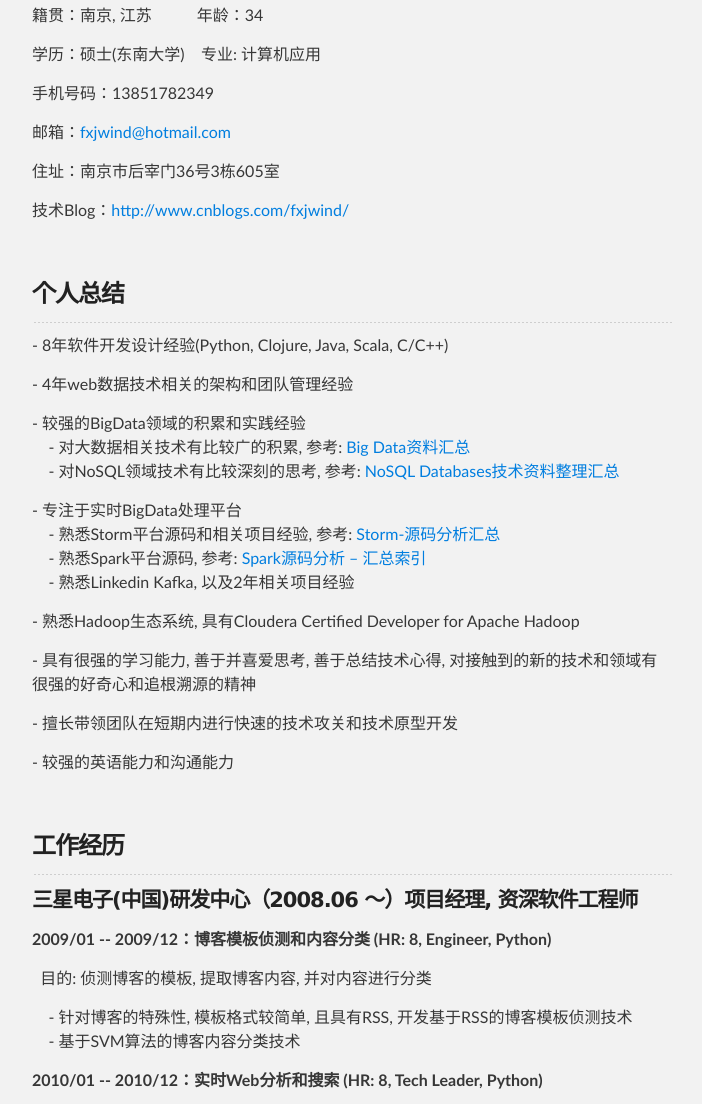
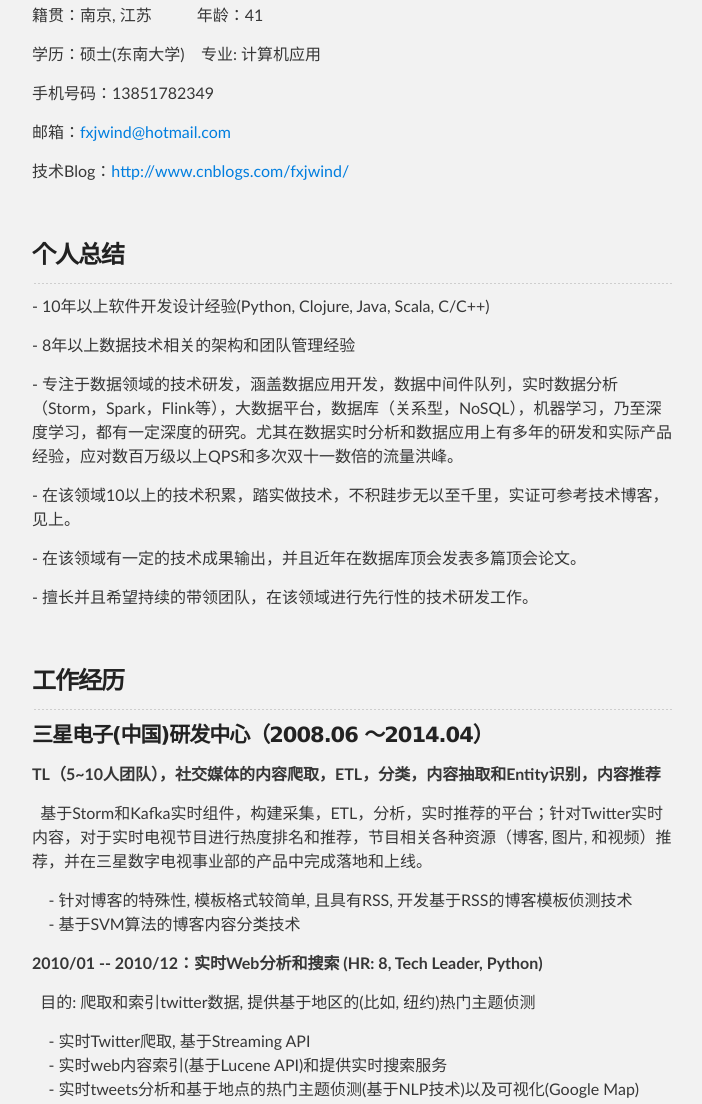
Before and after one commit to fxjwind/resume, a plain HTML site: page index.html in a window 1280 px wide. Shown: the part 297-1401 px from the top of the page, without its empty margins (288-990 px from the left). Drawn offline with Linux system fonts and the light colour scheme.

Commit message:
Update index.html

```diff
--- a/index.html
+++ b/index.html
@@ -30,29 +30,27 @@
           <h3>基本信息</h3>
           <hr />
           <p>姓名：酆晓杰&nbsp;&nbsp;&nbsp;&nbsp;&nbsp;&nbsp;&nbsp;&nbsp;&nbsp;&nbsp;&nbsp;&nbsp;&nbsp;&nbsp;&nbsp; 性别：男</p>
-          <p>籍贯：南京, 江苏&nbsp;&nbsp;&nbsp;&nbsp;&nbsp;&nbsp;&nbsp;&nbsp;&nbsp;&nbsp; 年龄：34</p>
+          <p>籍贯：南京, 江苏&nbsp;&nbsp;&nbsp;&nbsp;&nbsp;&nbsp;&nbsp;&nbsp;&nbsp;&nbsp; 年龄：41</p>
           <p>学历：硕士(东南大学)&nbsp;&nbsp;&nbsp; 专业: 计算机应用</p>
           <p>手机号码：13851782349</p>
           <p>邮箱：<a href="mailto:fxjwind@hotmail.com">fxjwind@hotmail.com</a></p>
-          <p>住址：南京市后宰门36号3栋605室</p>
           <p>技术Blog：<a href="http://www.cnblogs.com/fxjwind/">http://www.cnblogs.com/fxjwind/</a></p>
           <p>&nbsp;</p>
           <h3>个人总结</h3>
           <hr />
-          <p>- 8年软件开发设计经验(Python, Clojure, Java, Scala, C/C++)</p>
-          <p>- 4年web数据技术相关的架构和团队管理经验</p>
-          <p>- 较强的BigData领域的积累和实践经验<br />&nbsp;&nbsp;&nbsp; - 对大数据相关技术有比较广的积累, 参考: <a id="homepage1_HomePageDays_DaysList_DayItem_0_DayList_0_TitleUrl_0" href="http://www.cnblogs.com/fxjwind/p/3535054.html">Big Data资料汇总</a><br />&nbsp;&nbsp;&nbsp; - 对NoSQL领域技术有比较深刻的思考, 参考: <a id="cb_post_title_url" href="http://www.cnblogs.com/fxjwind/archive/2012/06/13/2548249.html">NoSQL Databases技术资料整理汇总</a></p>
-          <p>- 专注于实时BigData处理平台<br />&nbsp;&nbsp;&nbsp; - 熟悉Storm平台源码和相关项目经验, 参考: <a id="CategoryEntryList1_EntryStoryList_Entries_TitleUrl_0" href="http://www.cnblogs.com/fxjwind/p/3240218.html">Storm-源码分析汇总</a><br />&nbsp;&nbsp;&nbsp; - 熟悉Spark平台源码, 参考: <a id="CategoryEntryList1_EntryStoryList_Entries_TitleUrl_1" href="http://www.cnblogs.com/fxjwind/p/3522473.html">Spark源码分析 &ndash; 汇总索引</a><br />&nbsp;&nbsp;&nbsp; - 熟悉Linkedin Kafka, 以及2年相关项目经验</p>
-          <p>- 熟悉Hadoop生态系统, 具有Cloudera Certified Developer for Apache Hadoop</p>
-          <p>- 具有很强的学习能力, 善于并喜爱思考, 善于总结技术心得, 对接触到的新的技术和领域有很强的好奇心和追根溯源的精神</p>
-          <p>- 擅长带领团队在短期内进行快速的技术攻关和技术原型开发</p>
-          <p>- 较强的英语能力和沟通能力</p>
+          <p>- 10年以上软件开发设计经验(Python, Clojure, Java, Scala, C/C++)</p>
+          <p>- 8年以上数据技术相关的架构和团队管理经验</p>
+          <p>- 专注于数据领域的技术研发，涵盖数据应用开发，数据中间件队列，实时数据分析（Storm，Spark，Flink等），大数据平台，数据库（关系型，NoSQL），机器学习，乃至深度学习，都有一定深度的研究。尤其在数据实时分析和数据应用上有多年的研发和实际产品经验，应对数百万级以上QPS和多次双十一数倍的流量洪峰。</p>
+          <p>- 在该领域10以上的技术积累，踏实做技术，不积跬步无以至千里，实证可参考技术博客，见上。</p>
+          <p>- 在该领域有一定的技术成果输出，并且近年在数据库顶会发表多篇顶会论文。</p>
+          <p>- 擅长并且希望持续的带领团队，在该领域进行先行性的技术研发工作。</p>
+
           <p>&nbsp;</p>
           <h3>工作经历</h3>
           <hr />
-          <h4>三星电子(中国)研发中心（2008.06 ～）项目经理, 资深软件工程师</h4>
-          <p><strong>2009/01 -- 2009/12：博客模板侦测和内容分类 (HR: 8, Engineer, Python)</strong></p>
-          <p>&nbsp; 目的: 侦测博客的模板, 提取博客内容, 并对内容进行分类</p>
+          <h4>三星电子(中国)研发中心（2008.06 ～2014.04）</h4>
+          <p><strong>TL（5~10人团队），社交媒体的内容爬取，ETL，分类，内容抽取和Entity识别，内容推荐</strong></p>
+          <p>&nbsp; 基于Storm和Kafka实时组件，构建采集，ETL，分析，实时推荐的平台；针对Twitter实时内容，对于实时电视节目进行热度排名和推荐，节目相关各种资源（博客, 图片, 和视频）推荐，并在三星数字电视事业部的产品中完成落地和上线。</p>
           <p>&nbsp;&nbsp;&nbsp; - 针对博客的特殊性, 模板格式较简单, 且具有RSS, 开发基于RSS的博客模板侦测技术<br />&nbsp;&nbsp;&nbsp; - 基于SVM算法的博客内容分类技术</p>
           <p><strong>2010/01 -- 2010/12：实时Web分析和搜索 (HR: 8, Tech Leader, Python)</strong></p>
           <p>&nbsp; 目的: 爬取和索引twitter数据, 提供基于地区的(比如, 纽约)热门主题侦测</p>
@@ -66,7 +64,9 @@
           <p><strong>2013/01 &ndash; now: 分布式数据分析平台 (HR: 10, Project Manager, Python, Java)</strong></p>
           <p>&nbsp; 目的: 基于在数据爬取和分析的经验和需求, 提供通用的爬取和分析平台</p>
           <p>&nbsp; - 分布式爬取平台 (基于Kafka平台)<br />&nbsp;&nbsp;&nbsp; 问题:<br />&nbsp;&nbsp;&nbsp;&nbsp;&nbsp;&nbsp;&nbsp; - 大量爬取web数据的需求, 各个team重复开发和部署, 开发和计算资源浪费 <br />&nbsp;&nbsp;&nbsp;&nbsp;&nbsp;&nbsp;&nbsp; - 分布式crawler部署, 管理和监控比较麻烦, kafka平台本身缺乏类似功能<br />&nbsp;&nbsp;&nbsp; 方案:<br />&nbsp;&nbsp;&nbsp;&nbsp;&nbsp;&nbsp;&nbsp; - 定义抽象crawler模板, 提供热门网站的crawler代码, 以简化crawler开发<br />&nbsp; &nbsp; &nbsp; &nbsp; - 基于web的管理和监控系统 &nbsp;&nbsp;&nbsp;&nbsp;&nbsp;&nbsp;&nbsp;&nbsp; <br />&nbsp;&nbsp;&nbsp;&nbsp;&nbsp;&nbsp;&nbsp;&nbsp;&nbsp;&nbsp;&nbsp; - crawler模板代码和爬取集群管理系统, 便于代码和资源共享<br />&nbsp;&nbsp;&nbsp;&nbsp;&nbsp;&nbsp;&nbsp;&nbsp;&nbsp;&nbsp;&nbsp; - 一键式的分布式crawler任务部署和启动, 支持任务配置管理<br />&nbsp;&nbsp;&nbsp;&nbsp;&nbsp;&nbsp;&nbsp;&nbsp;&nbsp;&nbsp;&nbsp; - 集群和crawler的状态和进度监控和支持log浏览</p>
-          <p>&nbsp; - Fast ETL平台<br />&nbsp;&nbsp;&nbsp; 问题:<br />&nbsp;&nbsp;&nbsp;&nbsp;&nbsp;&nbsp;&nbsp; - 三星现有的ETL是基于Hadoop, 需要low-latency的ETL方案<br />&nbsp;&nbsp;&nbsp;&nbsp;&nbsp;&nbsp;&nbsp; - 不同的处理平台需要重写处理逻辑, storm, spark, hadoop...<br />&nbsp;&nbsp;&nbsp;&nbsp;&nbsp;&nbsp;&nbsp; - 需要Web图形化的workflow创建和配置, 简化编码<br />&nbsp;&nbsp;&nbsp; 方案:<br />&nbsp;&nbsp;&nbsp;&nbsp;&nbsp;&nbsp;&nbsp; - 定义抽象ETL API, input, process, output, 并提供常用的ETL模块<br />&nbsp;&nbsp;&nbsp;&nbsp;&nbsp;&nbsp;&nbsp; - XML-based workflow模型, 可以匹配到任意支持DAG的计算平台<br />&nbsp;&nbsp;&nbsp;&nbsp;&nbsp;&nbsp;&nbsp;&nbsp;&nbsp; 当前支持Storm engine, 计划支持Spark, Tez<br />&nbsp;&nbsp;&nbsp;&nbsp;&nbsp;&nbsp;&nbsp; - 提供web的图形化workflow designer, Job配置和启动, Job监控和管理</p>          <h4>摩托罗拉电子有限公司南京软件研发中心（2005.04～2008.06）<br /><strong>软件工程师, 手机应用和平台开发(C, C++)<br /></strong></h4>
+          <p>&nbsp; - Fast ETL平台<br />&nbsp;&nbsp;&nbsp; 问题:<br />&nbsp;&nbsp;&nbsp;&nbsp;&nbsp;&nbsp;&nbsp; - 三星现有的ETL是基于Hadoop, 需要low-latency的ETL方案<br />&nbsp;&nbsp;&nbsp;&nbsp;&nbsp;&nbsp;&nbsp; - 不同的处理平台需要重写处理逻辑, storm, spark, hadoop...<br />&nbsp;&nbsp;&nbsp;&nbsp;&nbsp;&nbsp;&nbsp; - 需要Web图形化的workflow创建和配置, 简化编码<br />&nbsp;&nbsp;&nbsp; 方案:<br />&nbsp;&nbsp;&nbsp;&nbsp;&nbsp;&nbsp;&nbsp; - 定义抽象ETL API, input, process, output, 并提供常用的ETL模块<br />&nbsp;&nbsp;&nbsp;&nbsp;&nbsp;&nbsp;&nbsp; - XML-based workflow模型, 可以匹配到任意支持DAG的计算平台<br />&nbsp;&nbsp;&nbsp;&nbsp;&nbsp;&nbsp;&nbsp;&nbsp;&nbsp; 当前支持Storm engine, 计划支持Spark, Tez<br />&nbsp;&nbsp;&nbsp;&nbsp;&nbsp;&nbsp;&nbsp; - 提供web的图形化workflow designer, Job配置和启动, Job监控和管理</p>
+
+          <h4>摩托罗拉电子有限公司南京软件研发中心（2005.04～2008.06）<br /><strong>软件工程师, 手机应用和平台开发(C, C++)<br /></strong></h4>
           <p>2005/04 -- 2006/02：Motorola Falcon平台Iden 手机产品开发<br />&nbsp; - 嵌入式数据库的开发, 查询性能优化</p>
           <p>2006/03 -- 2007/03：EZ2平台,Adaptive engine开发<br />&nbsp; - Adaptive engine用于收集手机用户在各种上下文(context-aware)的行为模式数据<br />&nbsp;&nbsp;&nbsp; 采用贝叶斯条件概率对手机用户的行为进行预测<br />&nbsp; - 负责C++版本engine开发, 以及demo application开发</p>
           <p>2007/03 -- 2007/08：基于Declaration UI系统的应用开发和移植(LJ平台)</p>
```
